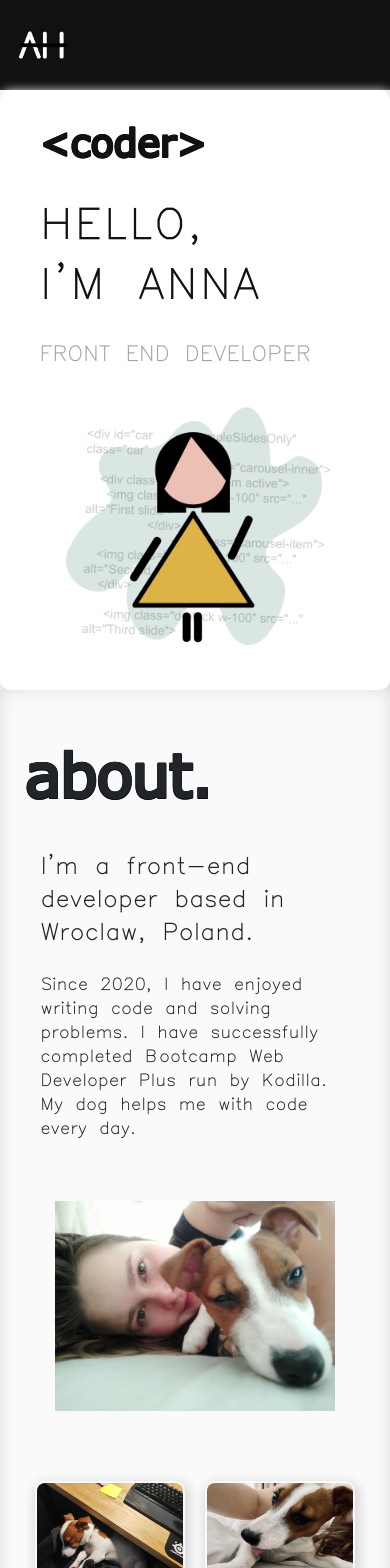
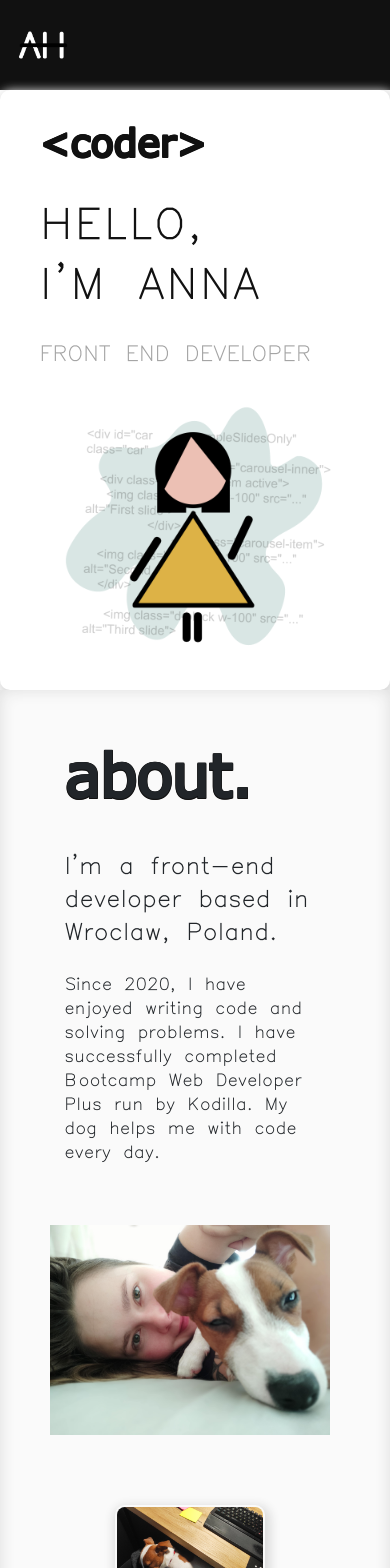
Before and after one commit to ahernas/ah_portfolio, a React (Create React App) app: page / in a window 390 px wide. Shown: the top 1568 px of the page. Built offline with nearby package versions, Linux system fonts and the light colour scheme.

Commit message:
Resize components, change padding and add a website address

```diff
--- a/src/components/common/ProjectMyPlants/ProjectMyPlants.module.scss
+++ b/src/components/common/ProjectMyPlants/ProjectMyPlants.module.scss
@@ -33,8 +33,6 @@
         display: flex;
         border-radius: 10px;
         box-shadow: 2px 4px 10px 4px $color-grey-line;
-        //@extend %baseBorderShadow;
-        //@extend  %baseBorderImage;
         justify-content: center;
         padding: 20px;
         width: 30%;
@@ -95,3 +93,17 @@
   }
 
 }
+
+@media (max-width: 600px) {
+
+  .box {
+    .description {
+      .link {
+        a {
+          width: 50%;
+        }
+      }
+    }
+  }
+
+}
--- a/src/components/common/ProjectPortfolio/ProjectPortfolio.js
+++ b/src/components/common/ProjectPortfolio/ProjectPortfolio.js
@@ -25,7 +25,7 @@ const ProjectPortfolio = () => (
         </div>
         <div className={styles.link}>
           <a href='//github.com/ahernas/ah_portfolio'>code</a>
-          <a href='//my-plant.herokuapp.com/'>live link</a>
+          <a href='//anna.hern.as'>live link</a>
         </div>
       </div>
 
--- a/src/components/features/AboutBox/AboutBox.module.scss
+++ b/src/components/features/AboutBox/AboutBox.module.scss
@@ -9,7 +9,6 @@
     padding: 0 50px;
   }
 }
-
 
 .aboutBox {
   display: flex;
@@ -67,7 +66,7 @@
   padding: 40px 0;
 
   .box {
-    padding: 0;
+    padding-left: 40px;
   }
 }
   .aboutBox {
@@ -77,7 +76,7 @@
 
     .description {
       width: 100%;
-      padding: 0 40px;
+      padding: 0 24px;
       font-size: 16px;
       span {
         font-size: 22px;
```
